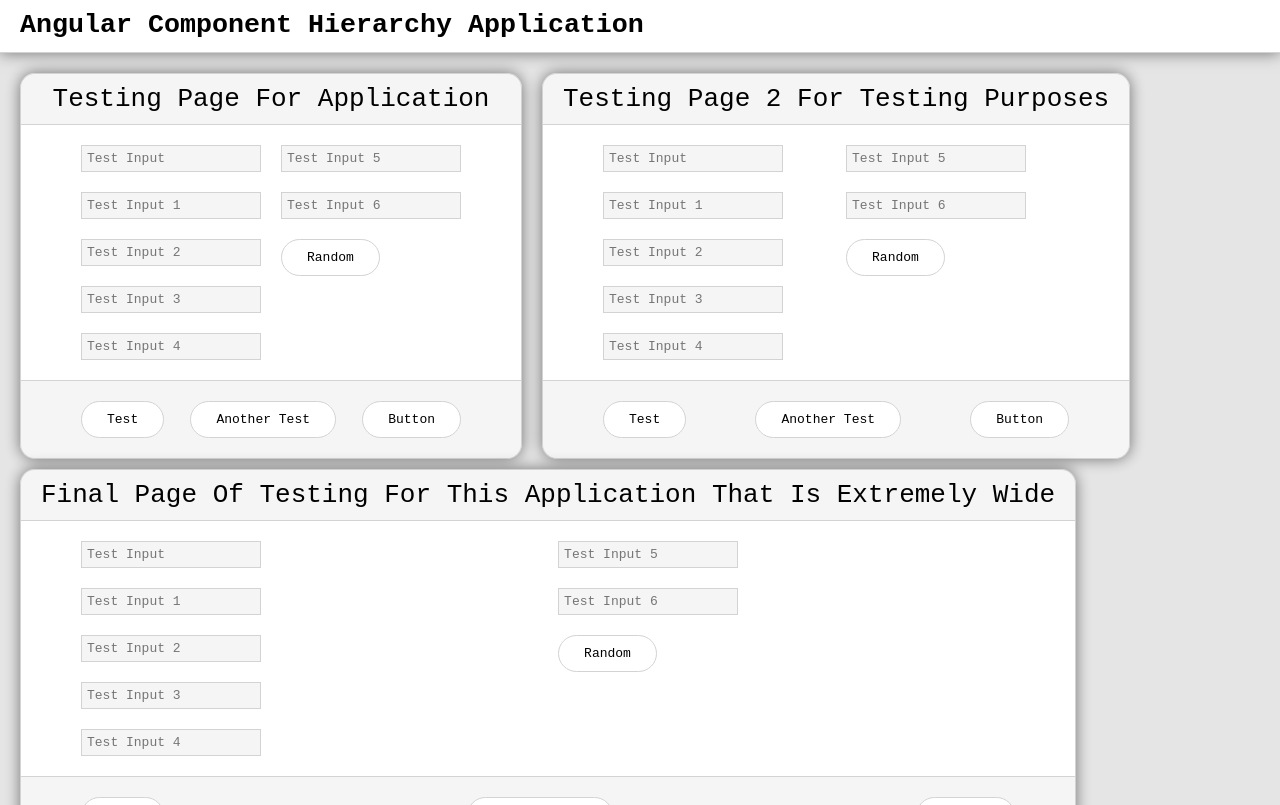
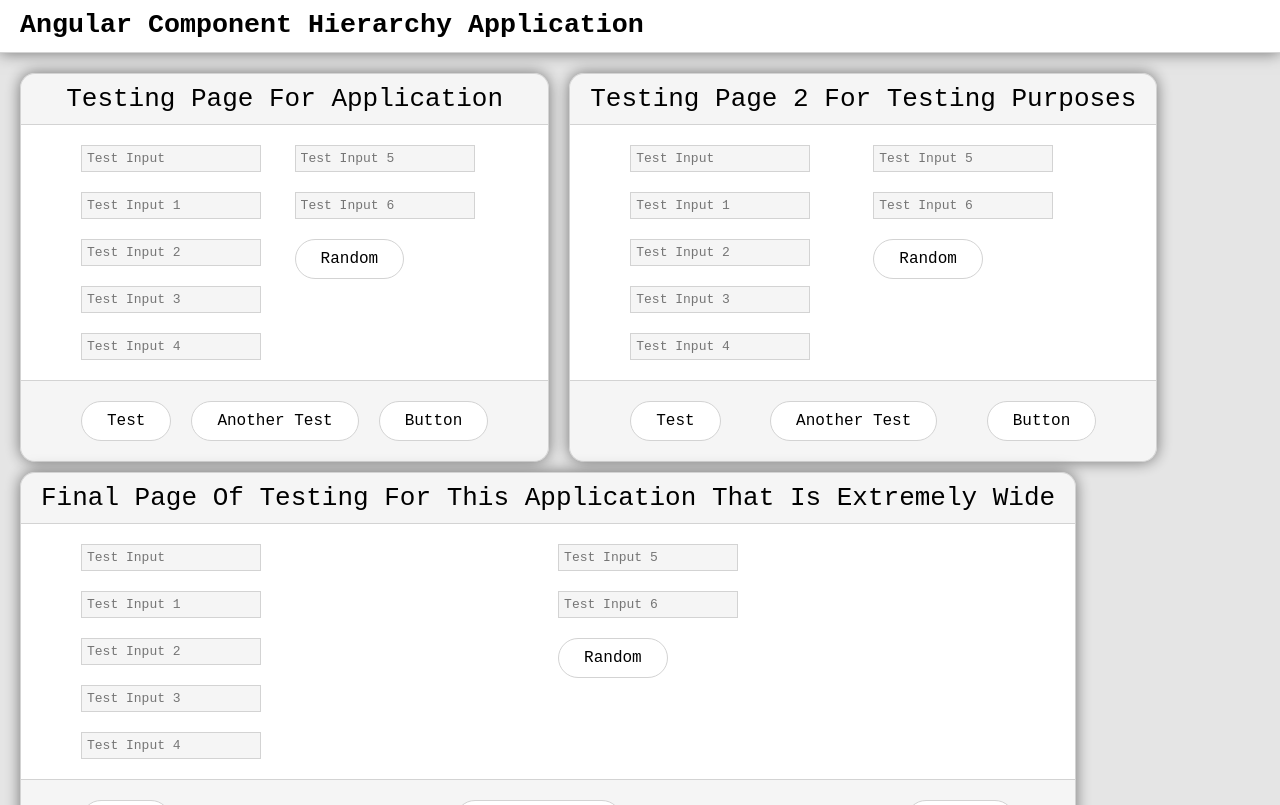
Before and after one commit to jeremiahrisinger/AngularComponentHierarchy, an Angular app in the folder AngularComponentHierarchy/: page / in a window 1280 px wide. Built offline with nearby package versions, Linux system fonts and the light colour scheme.

Commit message:
Button Updates

```diff
--- a/AngularComponentHierarchy/src/app/components/button-row/button-row.component.css
+++ b/AngularComponentHierarchy/src/app/components/button-row/button-row.component.css
@@ -3,6 +3,7 @@ div{
     background-color: whitesmoke;
     display: flex;
     justify-content: space-between;
+    column-gap: 20px;
     border-top: 1px solid lightgrey ;
 }
 
--- a/AngularComponentHierarchy/src/app/components/button/button.component.css
+++ b/AngularComponentHierarchy/src/app/components/button/button.component.css
@@ -1,6 +1,6 @@
 button{
     padding: 10px 25px;
-    font-size: medium;
+    font-size: large;
     background-color: white;
     border-color: lightgrey;
     border-radius: 20px;
```
